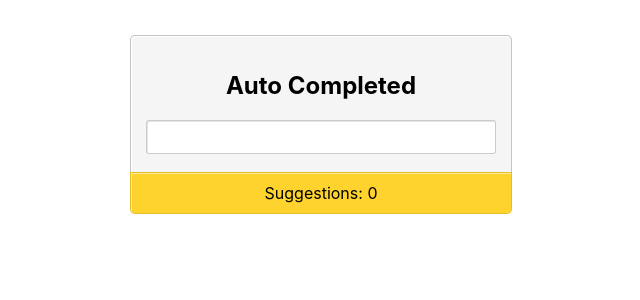
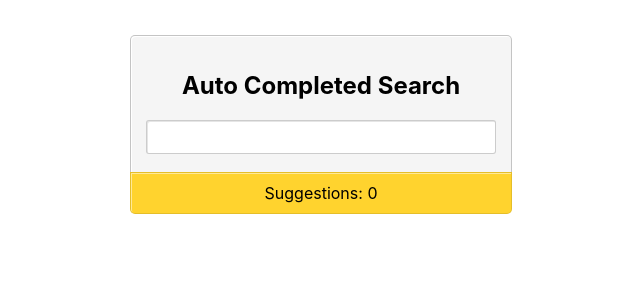
Before and after one commit to Jkalio52/react-search-autocomplete, a React (Create React App) app: page / in a window 1280 px wide. Shown: the top 300 px of the page, without its empty margins (335-975 px from the left). Built offline with nearby package versions, Linux system fonts and the light colour scheme.

Commit message:
Update notebook header

```diff
--- a/src/AutoCompletedText.js
+++ b/src/AutoCompletedText.js
@@ -53,7 +53,7 @@ export default class AutoCompletedText extends React.Component {
         const { text, suggestions } = this.state;
         return (
             <div id="notebooks">
-                <h2>Auto Completed</h2>
+                <h2>Auto Completed Search</h2>
                 <input id="query" type="text" onChange={this.onTextChange} value={text}/>
                 {this.renderSuggestions()}
                 <span>Suggestions: {suggestions.length}</span>
```
